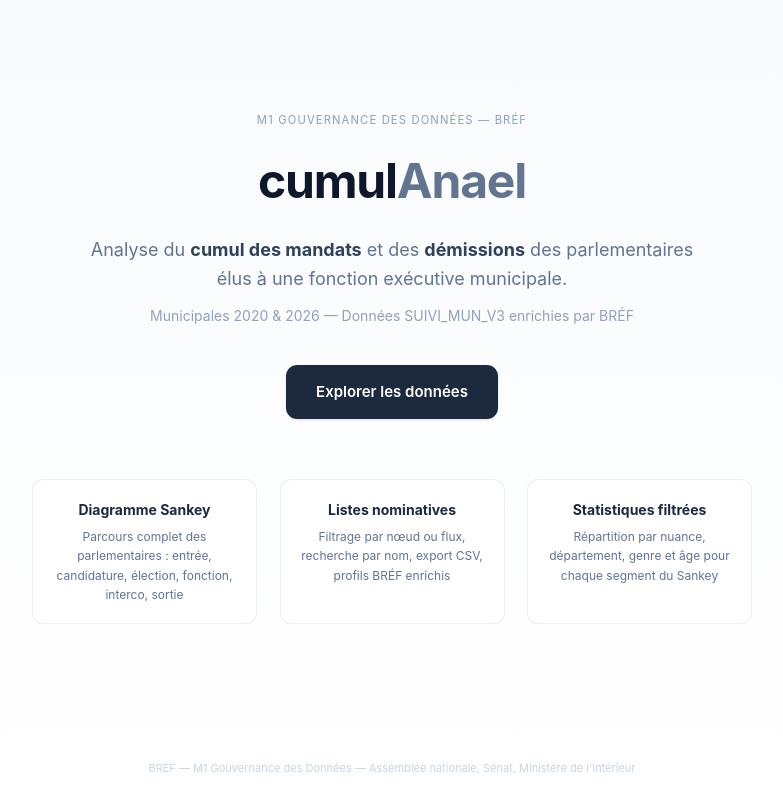
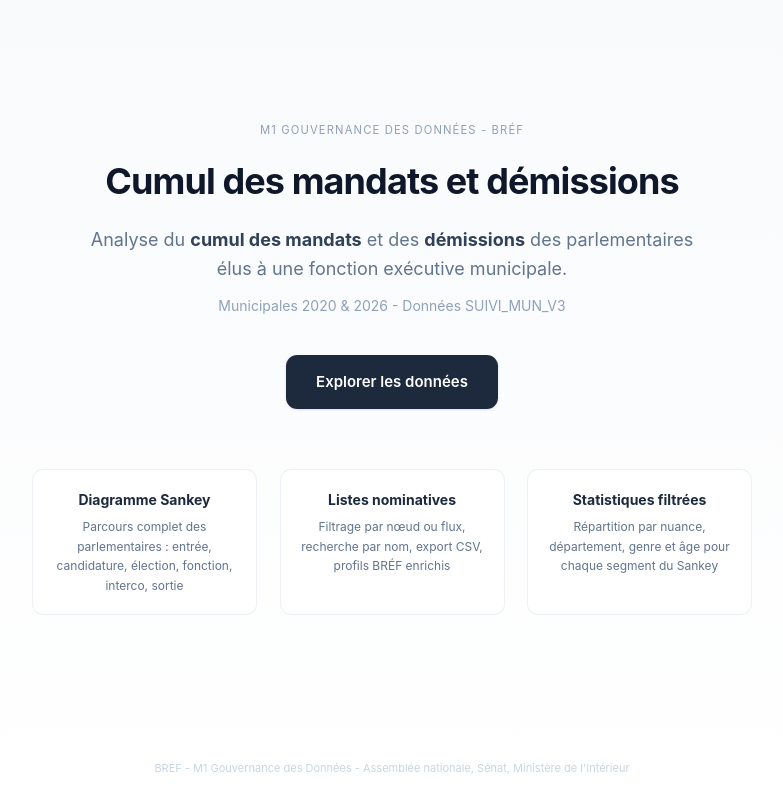
Before and after one commit to PrupoCG/cumulAnael, a Next.js app in the folder frontend/: page / in a window 1280 px wide. Shown: the whole page, without its empty margins (248-1031 px from the left). Built offline with nearby package versions, Linux system fonts and the light colour scheme.

Commit message:
Landing page - retrait cumulAnael, tirets du 6, retrait mention BRÉF enrichissement

```diff
--- a/frontend/app/page.tsx
+++ b/frontend/app/page.tsx
@@ -6,11 +6,11 @@ export default function Home() {
       {/* Hero */}
       <main className="flex-1 flex flex-col items-center justify-center px-4 py-16 md:py-24">
         <p className="text-xs tracking-widest uppercase text-slate-400 mb-4">
-          M1 Gouvernance des Données — BRÉF
+          M1 Gouvernance des Données - BRÉF
         </p>
 
-        <h1 className="text-[36px] md:text-[48px] font-bold text-slate-900 tracking-tight text-center mb-4">
-          cumul<span className="text-slate-500">Anael</span>
+        <h1 className="text-[28px] md:text-[36px] font-bold text-slate-900 tracking-tight text-center mb-4">
+          Cumul des mandats et démissions
         </h1>
 
         <p className="text-slate-500 text-[16px] md:text-[18px] text-center max-w-2xl leading-relaxed mb-3">
@@ -18,7 +18,7 @@ export default function Home() {
           <strong className="text-slate-700">démissions</strong> des parlementaires élus à une fonction exécutive municipale.
         </p>
         <p className="text-slate-400 text-[14px] text-center max-w-xl leading-relaxed mb-10">
-          Municipales 2020 &amp; 2026 — Données SUIVI_MUN_V3 enrichies par BRÉF
+          Municipales 2020 &amp; 2026 - Données SUIVI_MUN_V3
         </p>
 
         <Link
@@ -55,7 +55,7 @@ export default function Home() {
 
       {/* Footer */}
       <footer className="py-6 text-center text-[11px] text-slate-300">
-        BRÉF — M1 Gouvernance des Données — Assemblée nationale, Sénat, Ministère de l&apos;Intérieur
+        BRÉF - M1 Gouvernance des Données - Assemblée nationale, Sénat, Ministère de l&apos;Intérieur
       </footer>
     </div>
   );
```
